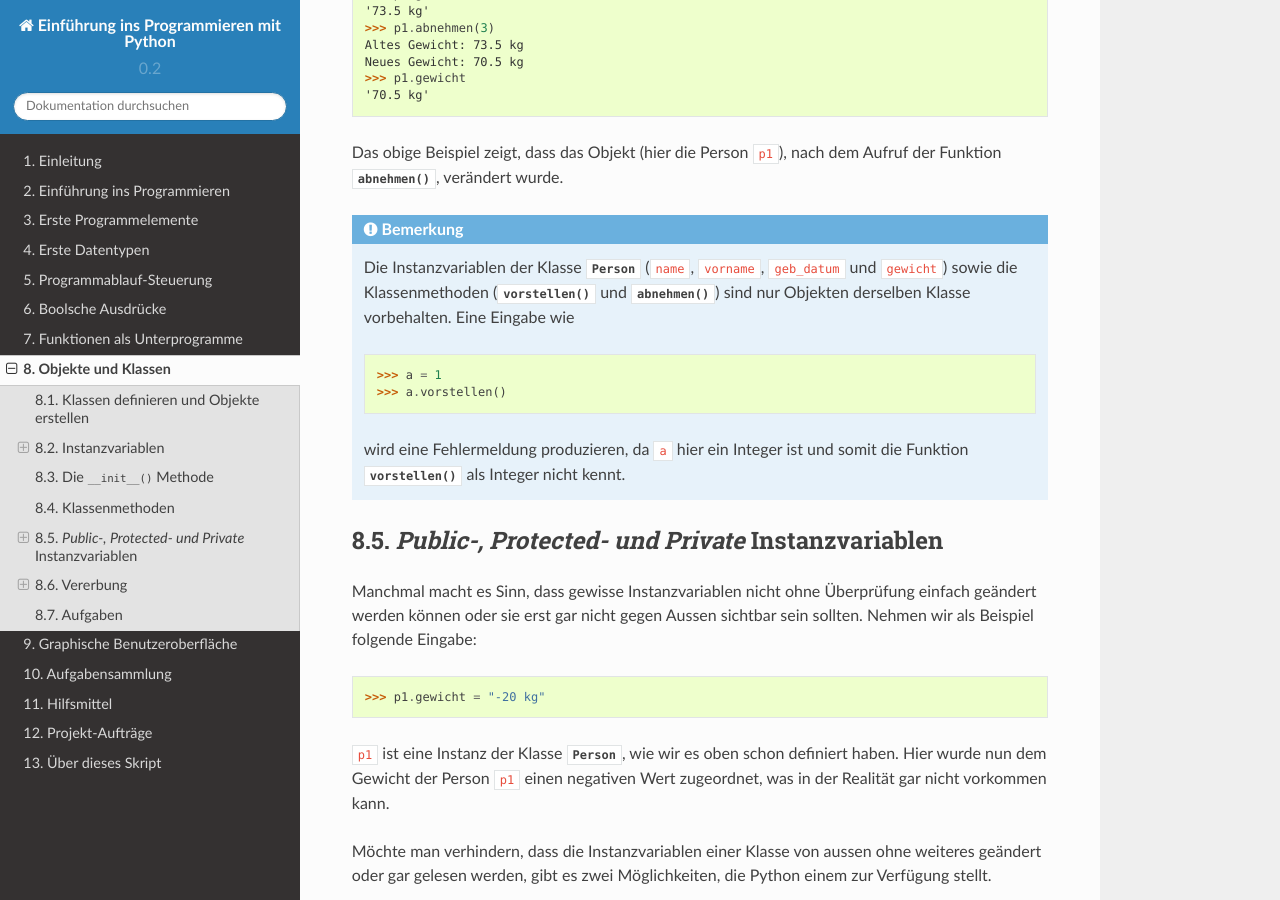
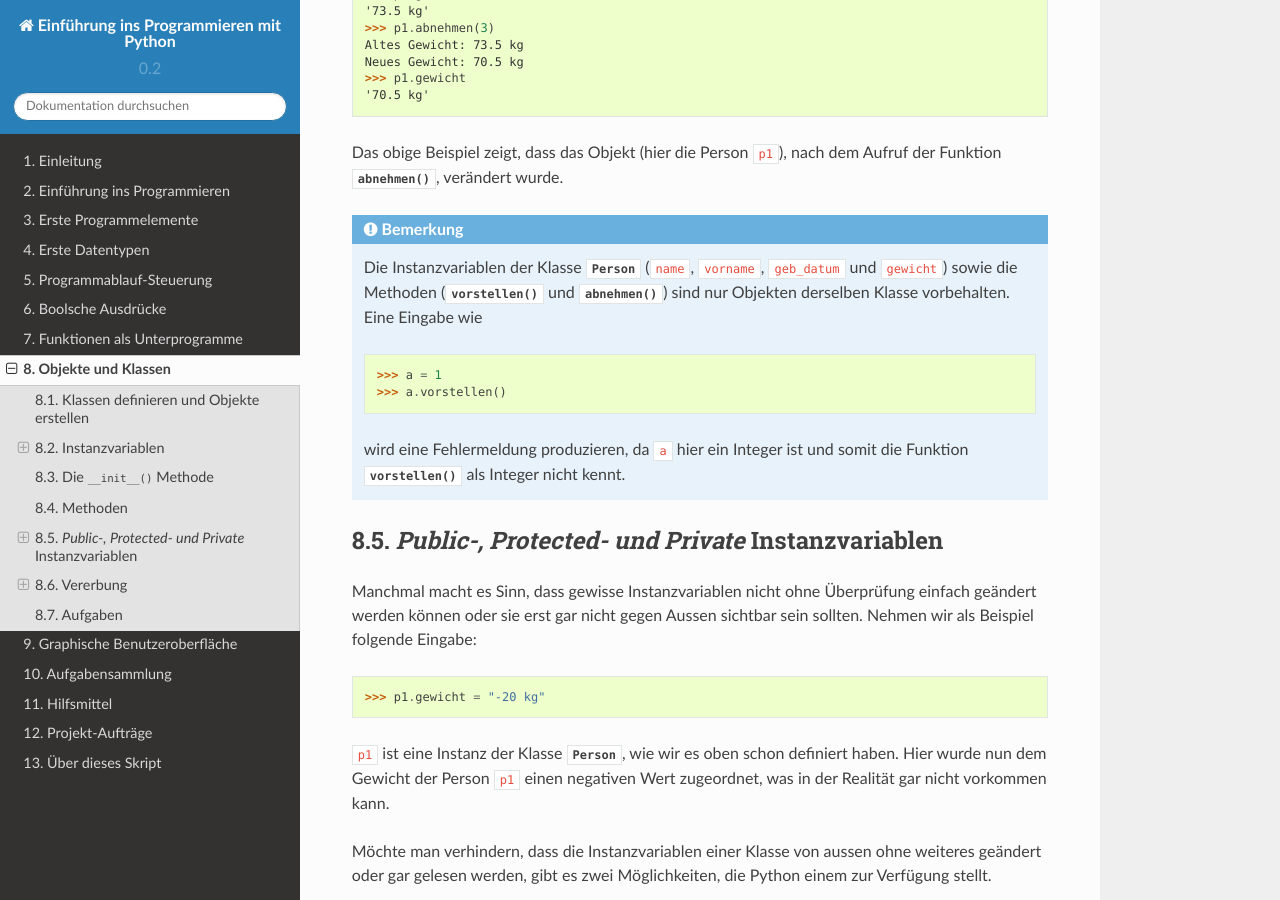
Before and after one commit to hb9hnt/pythonbuch, a Sphinx documentation site: the page built from source/objekte.rst, in a window 1280 px wide and 900 px high, scrolled down 5881 px. Built offline with Sphinx 7.4.7 and the Read the Docs theme 2.0.0, drawn with Linux system fonts in a browser that asks for light colours; some of the changed text lies outside the part shown.

Commit message:
Namensänderung des Unterkapitels Klassenmethode zu Methoden. Klassenmethode ist als Name so falsch und impliziert ein anderes Thema als hier beschrieben.

```diff
--- a/source/objekte.rst
+++ b/source/objekte.rst
@@ -187,8 +187,8 @@ sind garantiert belegt.
           zu welcher Instanzvariable gehört.
 
 
-Klassenmethoden
-================
+Methoden
+========
 Menschen sind nicht nur Träger von Merkmalen (Name, Vorname etc.), sondern
 besitzen auch ein Verhalten (z.B. "sich Vorstellen" oder "Gewicht abnehmen").
 Solche Verhaltensweisen können in Methoden/Funktionen innerhalb der Klasse
@@ -265,7 +265,7 @@ nach dem Aufruf der Funktion :py:func:`abnehmen`, verändert wurde.
 
 .. note:: Die Instanzvariablen der Klasse :py:class:`Person`
           (``name``, ``vorname``, ``geb_datum`` und ``gewicht``)
-          sowie die Klassenmethoden
+          sowie die Methoden
 	  (:py:func:`vorstellen` und  :py:func:`abnehmen`) sind nur Objekten
 	  derselben Klasse vorbehalten.
 	  Eine Eingabe wie
```
